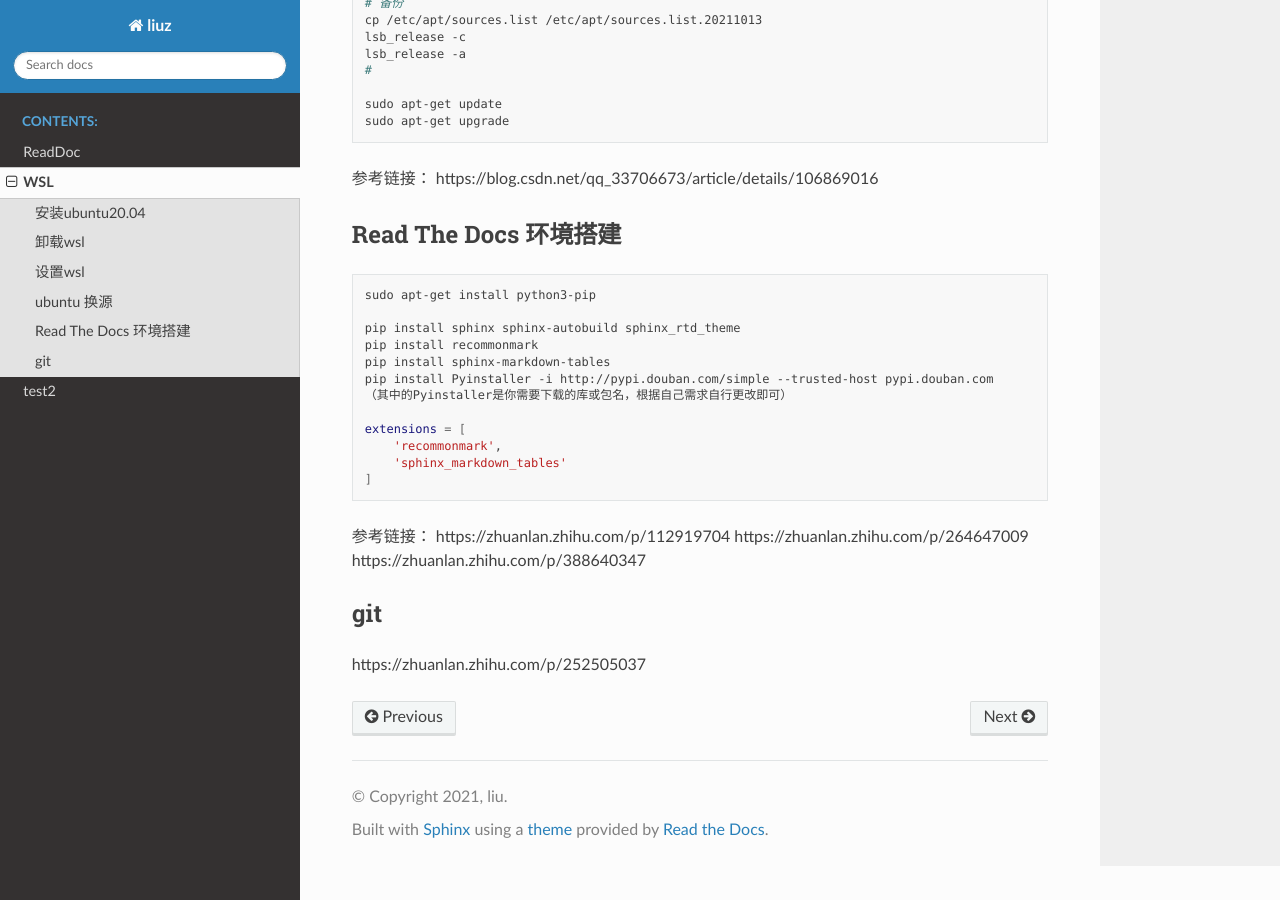
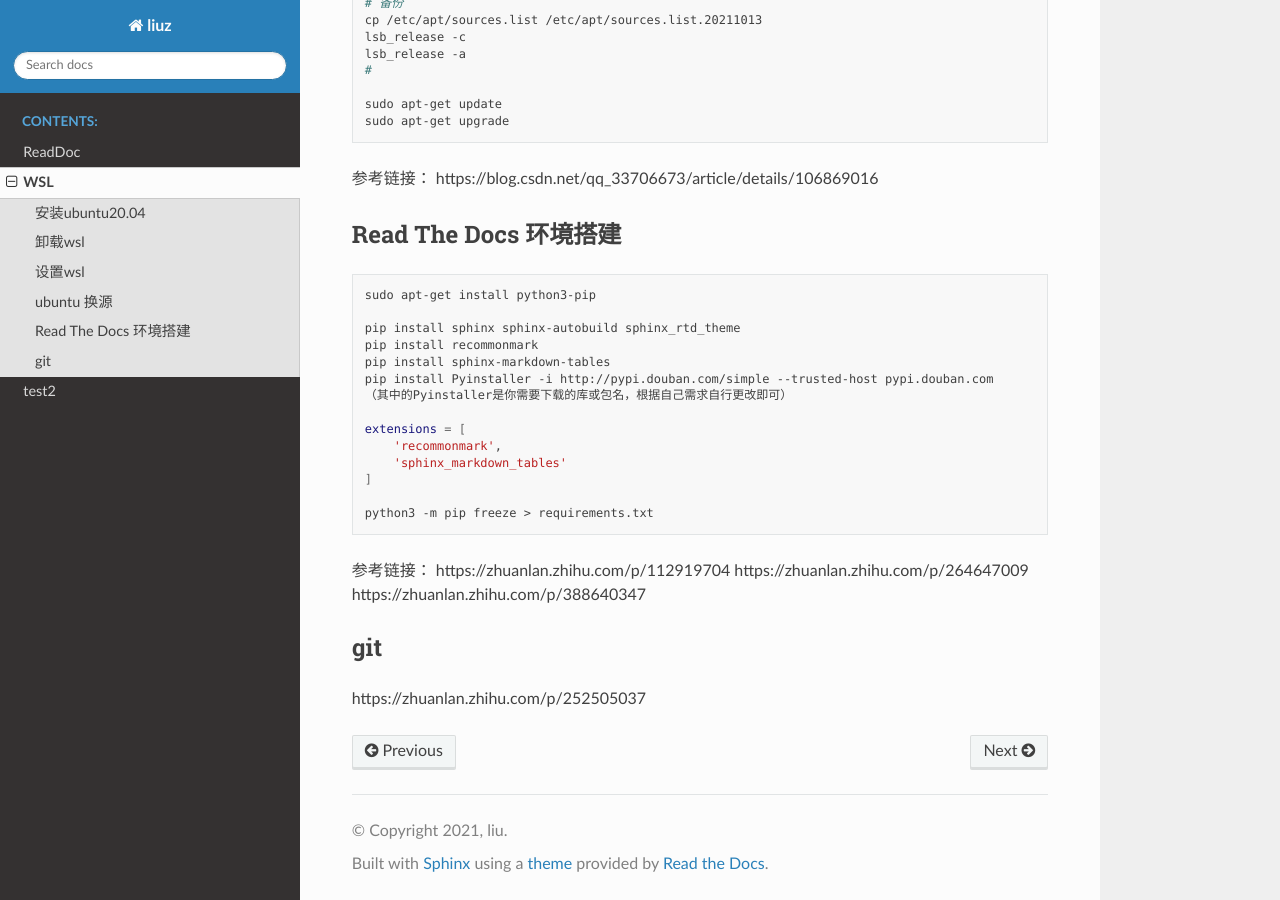
Before and after one commit to zhuangll/diary, a Sphinx documentation site: the page built from source/WSL.md, in a window 1280 px wide and 900 px high, scrolled down 768 px. Built offline with Sphinx 7.4.7 and the Read the Docs theme 2.0.0, drawn with Linux system fonts in a browser that asks for light colours.

Commit message:
language-selector

````diff
--- a/requirements.txt
+++ b/requirements.txt
@@ -29,7 +29,7 @@ jsonpatch==1.22
 jsonpointer==2.0
 jsonschema==3.2.0
 keyring==18.0.1
-language-selector==0.1
+#language-selector==0.1
 launchpadlib==1.10.13
 lazr.restfulclient==0.14.2
 lazr.uri==1.0.3
--- a/source/WSL.md
+++ b/source/WSL.md
@@ -59,7 +59,7 @@ extensions = [
     'sphinx_markdown_tables'
 ]
 
-
+python3 -m pip freeze > requirements.txt
 ```
 
 参考链接：
````
